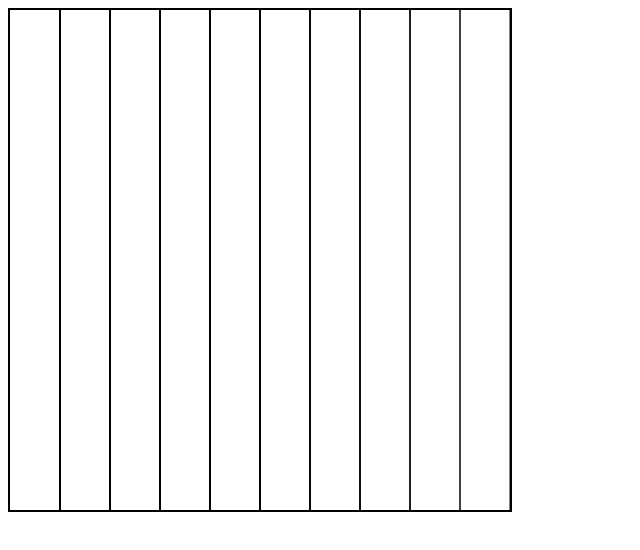
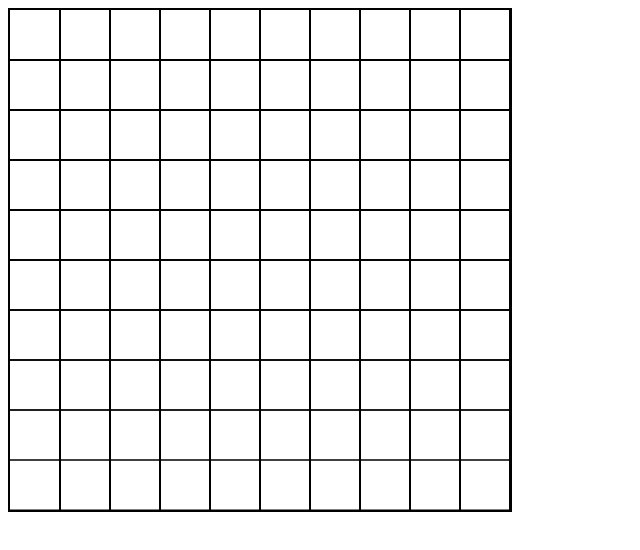
Before and after one commit to machinacyfrowa/snakesandladders, a plain HTML site: page index.html in a window 1280 px wide. Shown: the whole page, without its empty margins (0-640 px from the left). Drawn offline with Linux system fonts and the light colour scheme.

Commit message:
Update index.html
grid

```diff
--- a/index.html
+++ b/index.html
@@ -18,6 +18,12 @@
             ctx.lineTo(x, 500);
             ctx.stroke();
         }
+
+        for(var y = 50 ; y <= 500 ; y += 50) {
+            ctx.moveTo(0, y);
+            ctx.lineTo(500, y);
+            ctx.stroke();
+        }
     </script>
 </body>
 </html>
```
